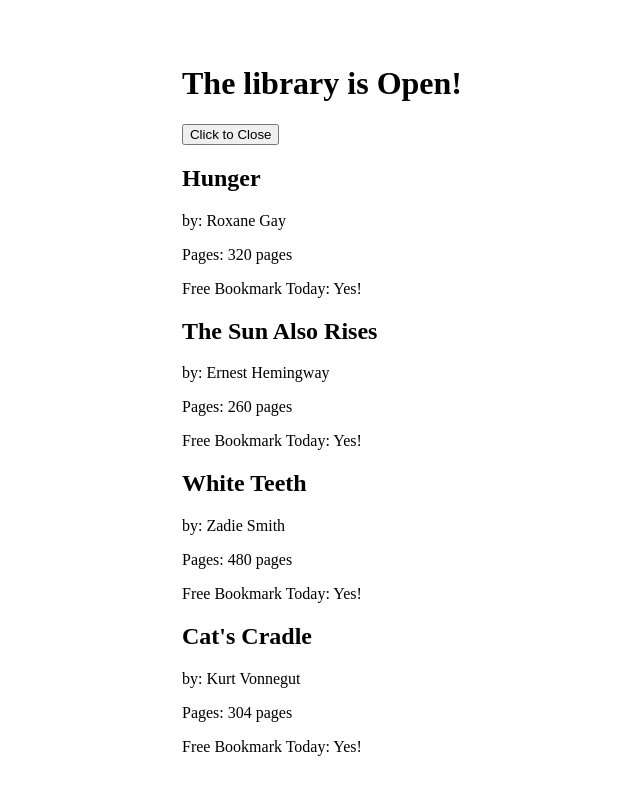
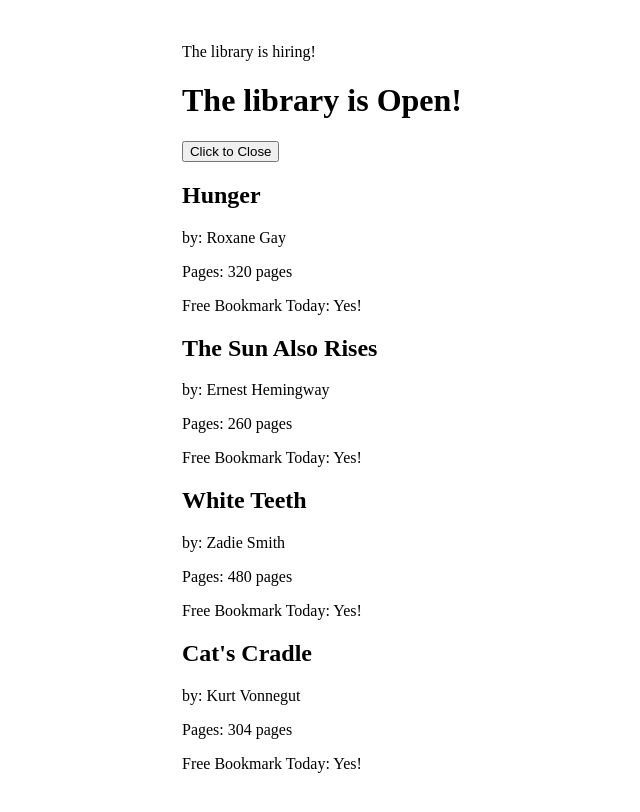
Before and after one commit to ryan258/react-is-fun, a React (Create React App) app: page / in a window 1280 px wide. Shown: the top 812 px of the page, without its empty margins (318-958 px from the left). Built offline with nearby package versions, Linux system fonts and the light colour scheme.

Commit message:
A second form of conditional rendering. (Example: Hiring/NotHiring)

```diff
--- a/src/index.js
+++ b/src/index.js
@@ -20,10 +20,23 @@ const Book = ({ title, author, pages, freeBookmark }) => {
   );
 };
 
+const Hiring = () => (
+  <div>
+    <p>The library is hiring!</p>
+  </div>
+);
+
+const NotHiring = () => (
+  <div>
+    <p>The library is NOT hiring!</p>
+  </div>
+);
+
 class Library extends Component {
   state = {
     open: true,
     freeBookmark: true,
+    hiring: true,
   };
 
   toggleOpenClosed = () => {
@@ -38,6 +51,7 @@ class Library extends Component {
 
     return (
       <div>
+        {this.state.hiring ? <Hiring /> : <NotHiring />}
         <h1>The library is {this.state.open ? "Open!" : "Closed..."}</h1>
 
         <button onClick={this.toggleOpenClosed}>
```
